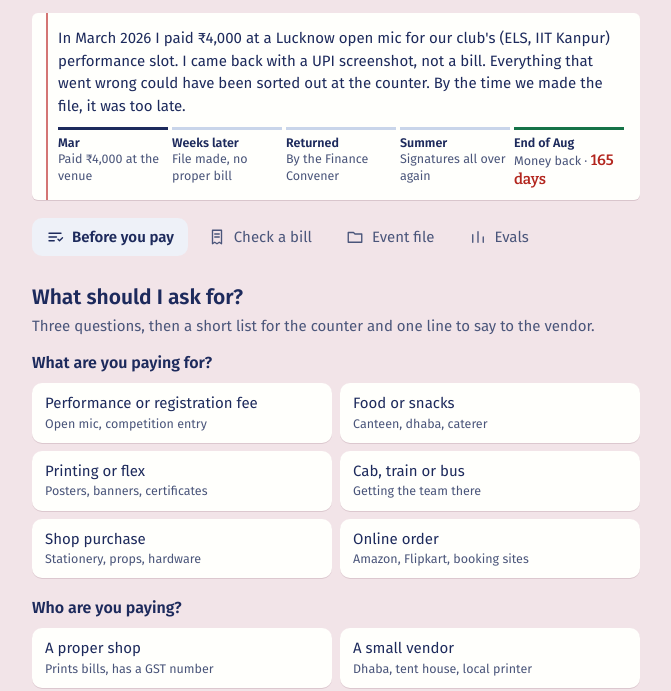
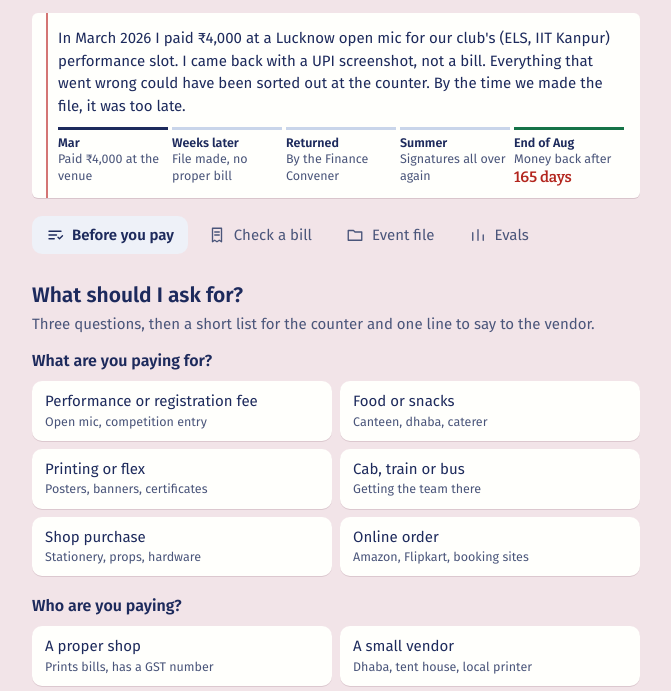
Before and after one commit to zomzrovers/PakkaBill, a plain HTML site: page index.html in a window 1280 px wide. Shown: the part 71-762 px from the top of the page, without its empty margins (304-975 px from the left). Drawn offline with Linux system fonts and the light colour scheme.

Commit message:
final changes

```diff
--- a/index.html
+++ b/index.html
@@ -201,7 +201,7 @@ footer{margin-top:28px;font-size:13px;color:var(--ink-2)}
     <div><b>Weeks later</b>File made, no proper bill</div>
     <div><b>Returned</b>By the Finance Convener</div>
     <div><b>Summer</b>Signatures all over again</div>
-    <div><b>End of Aug</b>Money back · <span class="days">165 days</span></div>
+    <div><b>End of Aug</b>Money back after <span class="days">165 days</span></div>
   </div>
 </div>
 
@@ -823,11 +823,11 @@ function renderVerdict(animate) {
   const amt = num(b.amount);
   $("#verdict").innerHTML = `<div class="vhead"><div>
       <div class="vendor">${esc(b.vendorName || "Unnamed vendor")}</div>
-      <div class="vmeta">${esc(b.description || "No description")}${b.date ? " · " + esc(nice(b.date)) : ""}</div>
+      <div class="vmeta">${esc(b.description || "No description")}${b.date ? ", " + esc(nice(b.date)) : ""}</div>
       <div class="amt">${amt ? rupee(amt) : "₹ —"}</div></div>
       <div class="stamp ${r.verdict}${changed ? " land" : ""}">${word}<small>${sub}</small></div></div>
     <p class="vsum">${SUMMARY[r.verdict]}</p>` +
-    (issues.length ? `<ul class="issues">` + issues.map(i => `<li class="${i.sev}"><div class="why">${esc(i.why)}</div><div class="fix"><b>Fix it now:</b> ${esc(i.fix)}</div><span class="src">${i.sev === "block" ? "Will send the file back" : "Risky"} · ${SOURCE[i.source]}</span></li>`).join("") + `</ul>` : "");
+    (issues.length ? `<ul class="issues">` + issues.map(i => `<li class="${i.sev}"><div class="why">${esc(i.why)}</div><div class="fix"><b>Fix it now:</b> ${esc(i.fix)}</div><span class="src">${i.sev === "block" ? "Will send the file back." : "Risky."} ${SOURCE[i.source]}.</span></li>`).join("") + `</ul>` : "");
   return r;
 }
 F.addEventListener("input", () => renderVerdict()); F.addEventListener("change", () => renderVerdict());
@@ -917,7 +917,7 @@ function renderPacket() {
   } else {
     $("#claims").innerHTML = c.map(x => {
       const [w] = STAMP[x.verdict];
-      return `<div class="billrow"><div><div class="v">${esc(x.bill.vendorName || "Unnamed vendor")}</div><div class="d">${esc(x.bill.description || "")}</div><div class="m">Paid by ${esc(x.bill.claimant || "?")}${x.bill.date ? ", " + esc(nice(x.bill.date)) : ""}${x.issues.length ? ` · ${x.issues.length} issue${x.issues.length > 1 ? "s" : ""}` : ""}</div></div>
+      return `<div class="billrow"><div><div class="v">${esc(x.bill.vendorName || "Unnamed vendor")}</div><div class="d">${esc(x.bill.description || "")}</div><div class="m">Paid by ${esc(x.bill.claimant || "?")}${x.bill.date ? ", " + esc(nice(x.bill.date)) : ""}${x.issues.length ? `. ${x.issues.length} issue${x.issues.length > 1 ? "s" : ""} to fix` : ""}</div></div>
         <div class="r"><span class="a">${rupee(num(x.bill.amount))}</span><span class="pill ${x.verdict}">${w}</span><button class="link" data-edit="${x.id}">Open</button></div></div>`;
     }).join("") + `<p class="fileline">${fileLine(c)}</p>`;
     $$("[data-edit]").forEach(b => b.onclick = () => { const x = S.claims.find(c => c.id === b.dataset.edit); editingId = x.id; show("check"); fillForm(x.bill); });
```
